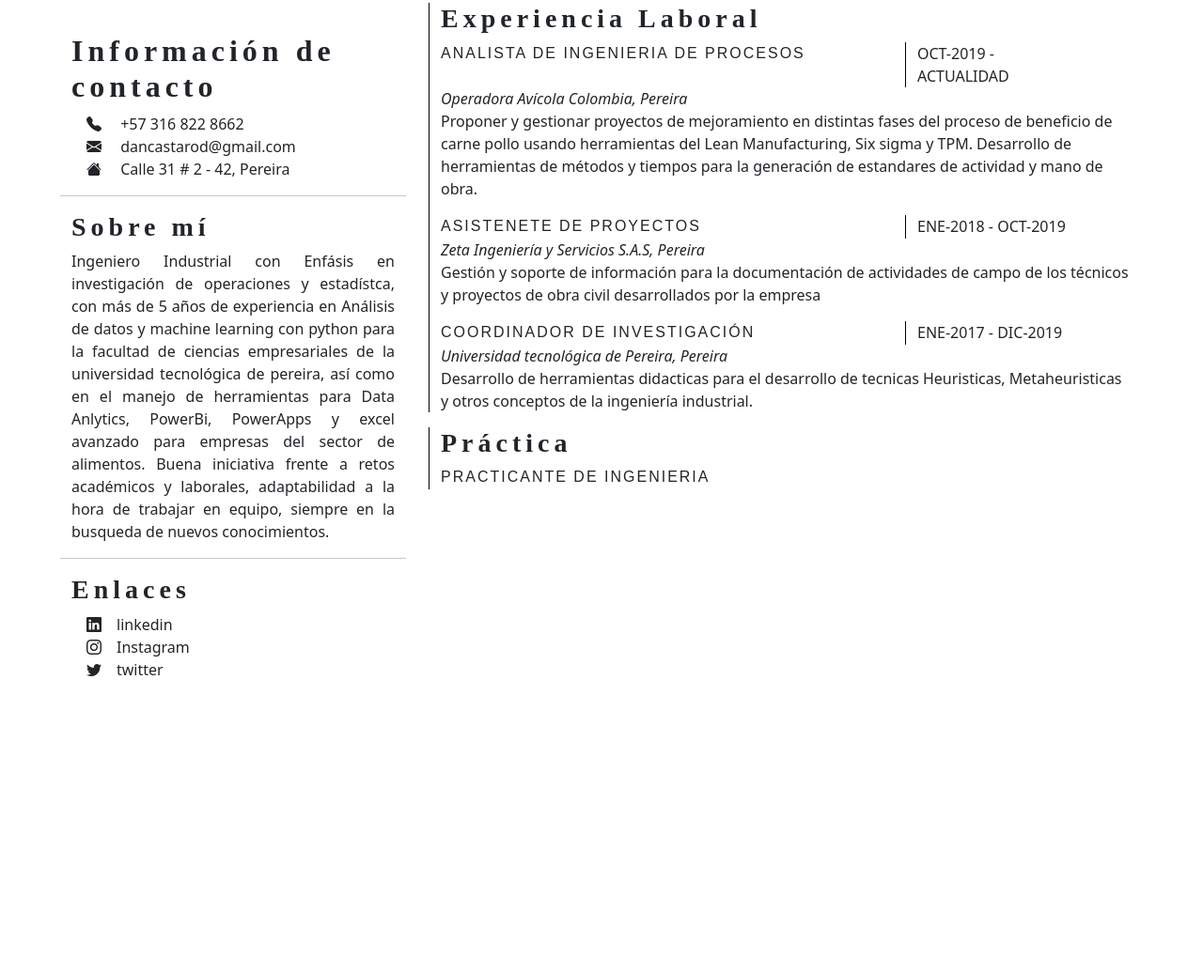
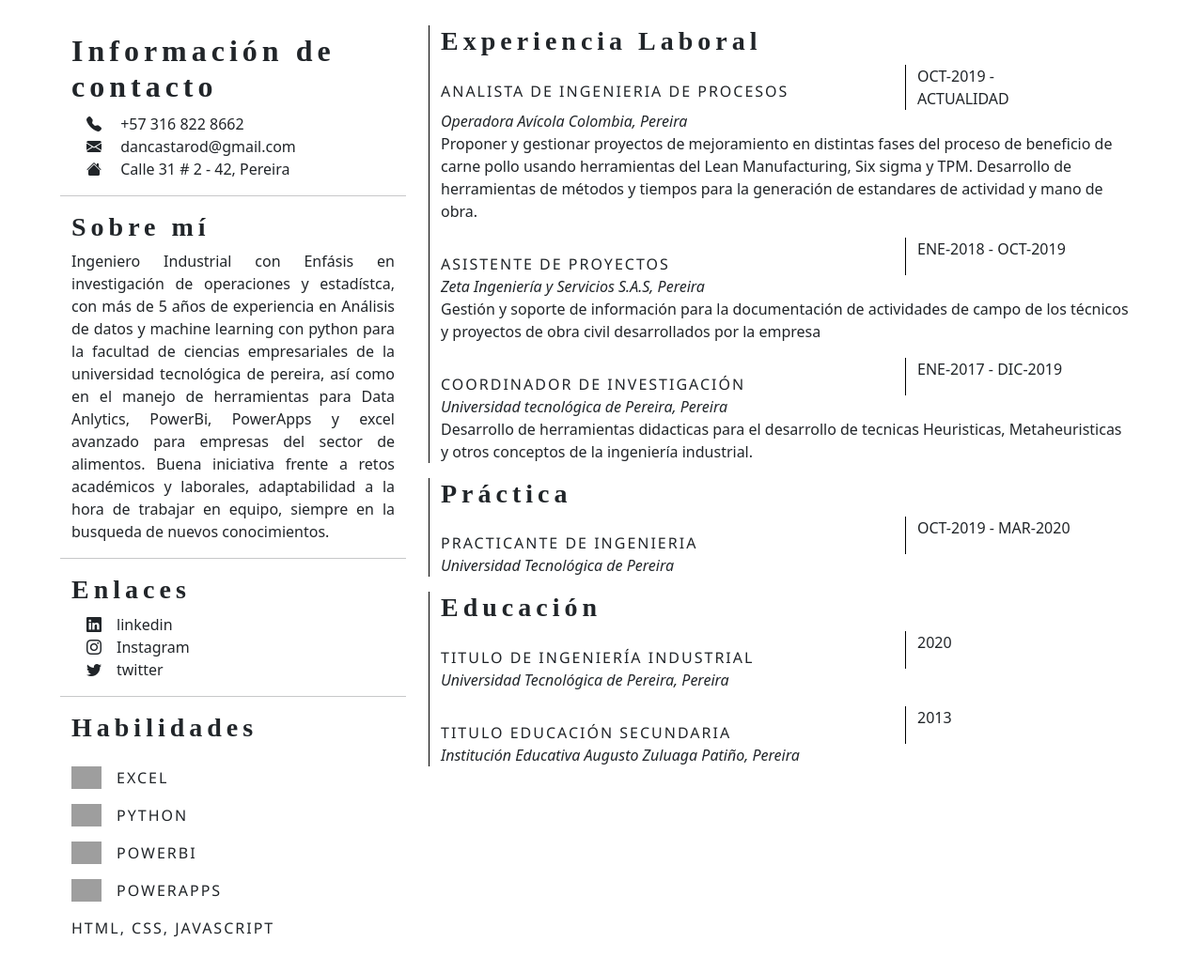
Before and after one commit to DanAndCastRod/Curriculum, a plain HTML site: page index.html in a window 1280 px wide. Shown: the part 244-1280 px from the top of the page at 94% size. Before the commit the page ends 1073 px from the top, so only its background shows below. Drawn offline with nearby package versions, Linux system fonts and the light colour scheme; grey boxes are pictures that could not be loaded; a web font is replaced by a local one.

Commit message:
new realeases

```diff
--- a/index.html
+++ b/index.html
@@ -22,10 +22,10 @@
         text-align: justify;;
     }
     .my-icon{
-        padding: 1em;
 
+        padding: 0 1em;
+    }
 
-    }
     .bg-flat{
         background: #A08794;
     }
@@ -48,12 +48,13 @@
         padding-top: 2em;
     }
     .title-section{
-        font-family: Arial;
+        font-family: 'Segoe UI';
         text-transform: uppercase;
         letter-spacing: 2px;
-        font-weight: 400;
-        padding-bottom: 1px;
+        font-weight: 500;
+        padding-top:1em;
         display: flex;
+        align-content: center;
 
     }
     .sub{
@@ -65,8 +66,27 @@
     .date{
         border-left: 1px solid black;
     }
+    .item-skills{
+        display: flex;
+        padding-top: 1em;
+        align-items: center;;
+    }
+
+    .title-section2{
+        font-family: 'Segoe UI';
+        text-transform: uppercase;
+        letter-spacing: 2px;
+        font-weight: 500;
+        display: flex;
+        align-content: center;
+    }
+
+    .icon-skills{
+        width: 2em;
+        margin-right: 1em;
+    }
 </style>
-<body>
+<body >
 
 
 
@@ -113,11 +133,56 @@
                     <i class="bi bi-twitter my-icon"></i>twitter
                 </a>
             </div>
+            <hr>
+            <div class="container skills">
+                <h3 class="subtitle-name">Habilidades</h3>
+                <div class="item-skills">
+                    <img src="https://i.pinimg.com/originals/b6/0c/44/b60c442e6dd69356b90b9e5bec23cc99.png" class="icon-skills">
+                    <div class="title-section2">
+                        EXCEL
+                    </div>
+
+                </div>
+
+                <div class="item-skills">
+                    <img src="https://upload.wikimedia.org/wikipedia/commons/thumb/c/c3/Python-logo-notext.svg/800px-Python-logo-notext.svg.png" alt="" srcset="" class="icon-skills">
+                    <div class="title-section2">
+                        Python
+                    </div>
+
+                </div>
+                <div class="item-skills">
+                    <img src="https://upload.wikimedia.org/wikipedia/commons/thumb/c/cf/New_Power_BI_Logo.svg/630px-New_Power_BI_Logo.svg.png" alt="" srcset="" class="icon-skills">
+                    <div class="title-section2">
+                        PowerBI
+                    </div>
+
+                </div>
+                <div class="item-skills">
+                    <img src="https://www.eyecay.ky/wp-content/uploads/2021/06/social_default_image.png" alt="" srcset="" class="icon-skills">
+                    <div class="title-section2">
+                        PowerAPPS
+                    </div>
+
+                </div>
+                <div class="item-skills">
+
+                    <div class="title-section2">
+                        HTML, CSS, JavaScript
+                    </div>
+
+                </div>
+
+
+
+            </div>
             <br>
 
 
         </div>
+
         <div class="Center col-sm-8">
+            <br>
             <div class="container exp section">
                 <h3 class="subtitle-name ">
                     Experiencia Laboral
@@ -135,7 +200,7 @@
                 </div>
                 <div class="item-experiencia">
                     <div class="row">
-                        <div class="title-section col-sm-8">Asistenete de proyectos</div>
+                        <div class="title-section col-sm-8">Asistente de proyectos</div>
                         <div class="date col-sm-3"> ENE-2018 - OCT-2019</div>
                     </div>
                     <div class="sub">Zeta Ingeniería y Servicios S.A.S, Pereira</div>
@@ -162,9 +227,38 @@
                 <div class="item-practica">
                     <div class="row">
                         <div class="title-section col-sm-8">Practicante de Ingenieria</div>
+                        <div class="date col-sm-3">OCT-2019 - MAR-2020</div>
                     </div>
+                    <div class="sub">Universidad Tecnológica de Pereira</div>
+                    <p></p>
                 </div>
             </div>
+
+
+            <div class="container education  section">
+                <h3 class="subtitle-name">
+                    Educación
+                </h3>
+                <div class="item-education">
+                    <div class="row">
+                        <div class="title-section col-sm-8">Titulo de ingeniería industrial</div>
+                        <div class="date col-sm-3">2020</div>
+                    </div>
+                    <div class="sub">Universidad Tecnológica de Pereira, Pereira</div>
+                    <p></p>
+                </div>
+                <div class="item-education">
+                    <div class="row">
+                        <div class="title-section col-sm-8">Titulo Educación Secundaria</div>
+                        <div class="date col-sm-3">2013</div>
+                    </div>
+                    <div class="sub">Institución Educativa Augusto Zuluaga Patiño, Pereira</div>
+                    <p></p>
+                </div>
+
+            </div>
+
+
         </div>
     </div>
 </body>
```
